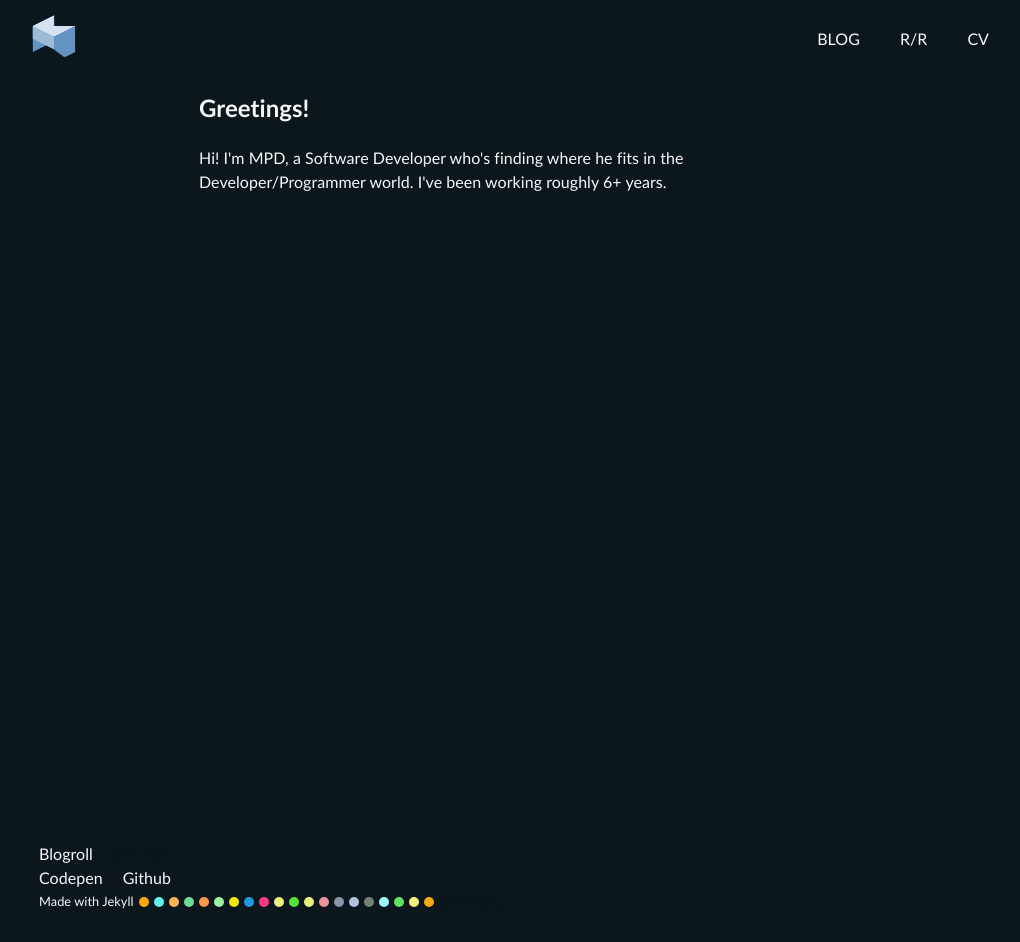
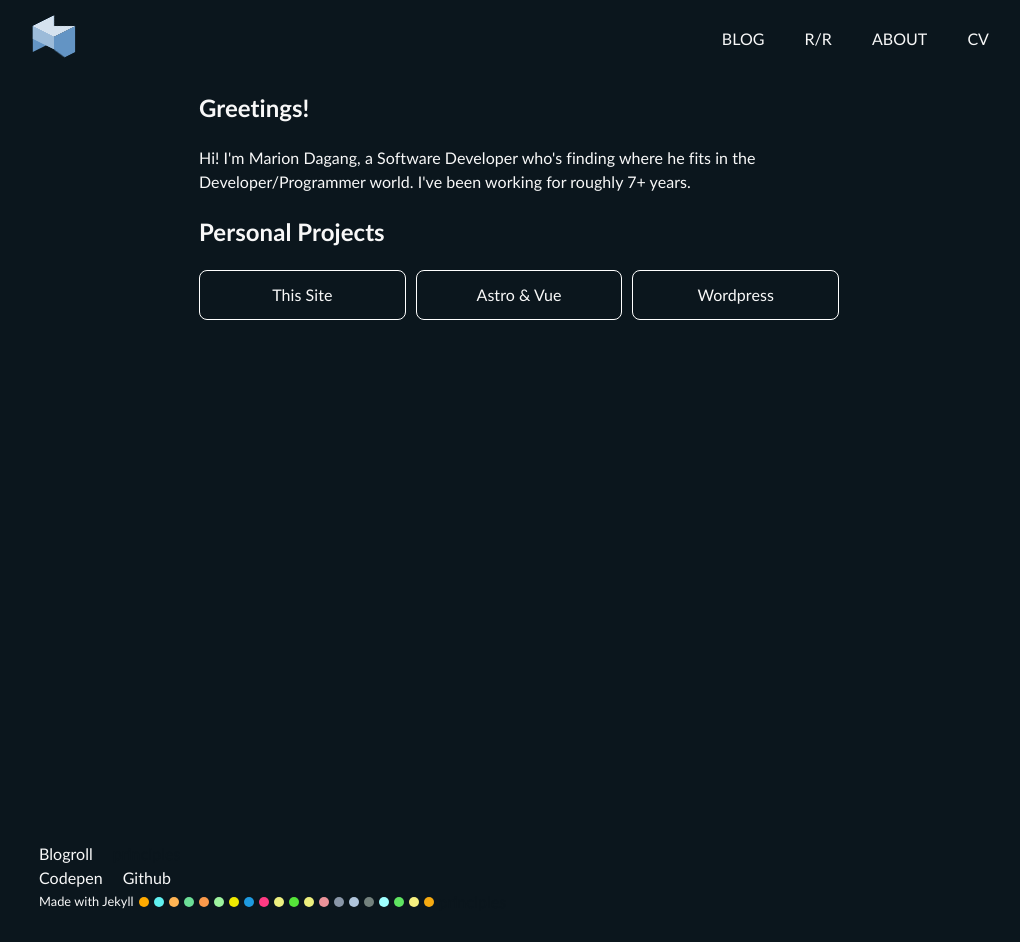
Before and after one commit to mpdagang/mpdagang.github.io, a Jekyll site: the page built from _pages/about.html, in a window 1280 px wide. Shown: the whole page, without its empty margins (121-1141 px from the left). Built offline with Jekyll 4.4.1, drawn with Linux system fonts in a browser that asks for light colours.

Commit message:
Add About page

```diff
--- a/_layouts/default.html
+++ b/_layouts/default.html
@@ -16,6 +16,7 @@
             <ul class="nav-btns">
                 <li><a href="/blog">BLOG</a></li>
                 <li><a href="/readings">R/R</a></li>
+                <li><a href="/about">ABOUT</a></li>
                 <li><a href="/portfolio">CV</a></li>
             </ul>
         </nav>
--- a/_pages/about.html
+++ b/_pages/about.html
@@ -6,7 +6,15 @@ permalink: /about/
 
 <article class="mp-con mp-w-m">
   <h1>Greetings!</h1>
-  <p>Hi! I'm MPD, a Software Developer who's finding where
-    he fits in the Developer/Programmer world. I've been
-    working roughly 6+ years.</p>
+  <p>Hi! I'm Marion Dagang, a Software Developer who's finding where
+    he fits in the Developer/Programmer world. I've been working for
+    roughly 7+ years.</p>
+
+  <h2>Personal Projects</h2>
+  <div class="card-list">
+    <a href="https://mpdagang.github.io/" class="card-item subproj-item card-item-link">This Site</a>
+    <a href="https://astro-lab-1hl.pages.dev/" class="card-item subproj-item card-item-link">Astro & Vue</a>
+    <a href="https://mdags.pantheonsite.io/" class="card-item subproj-item card-item-link">Wordpress</a>
+  </div>
+
 </article>
```
